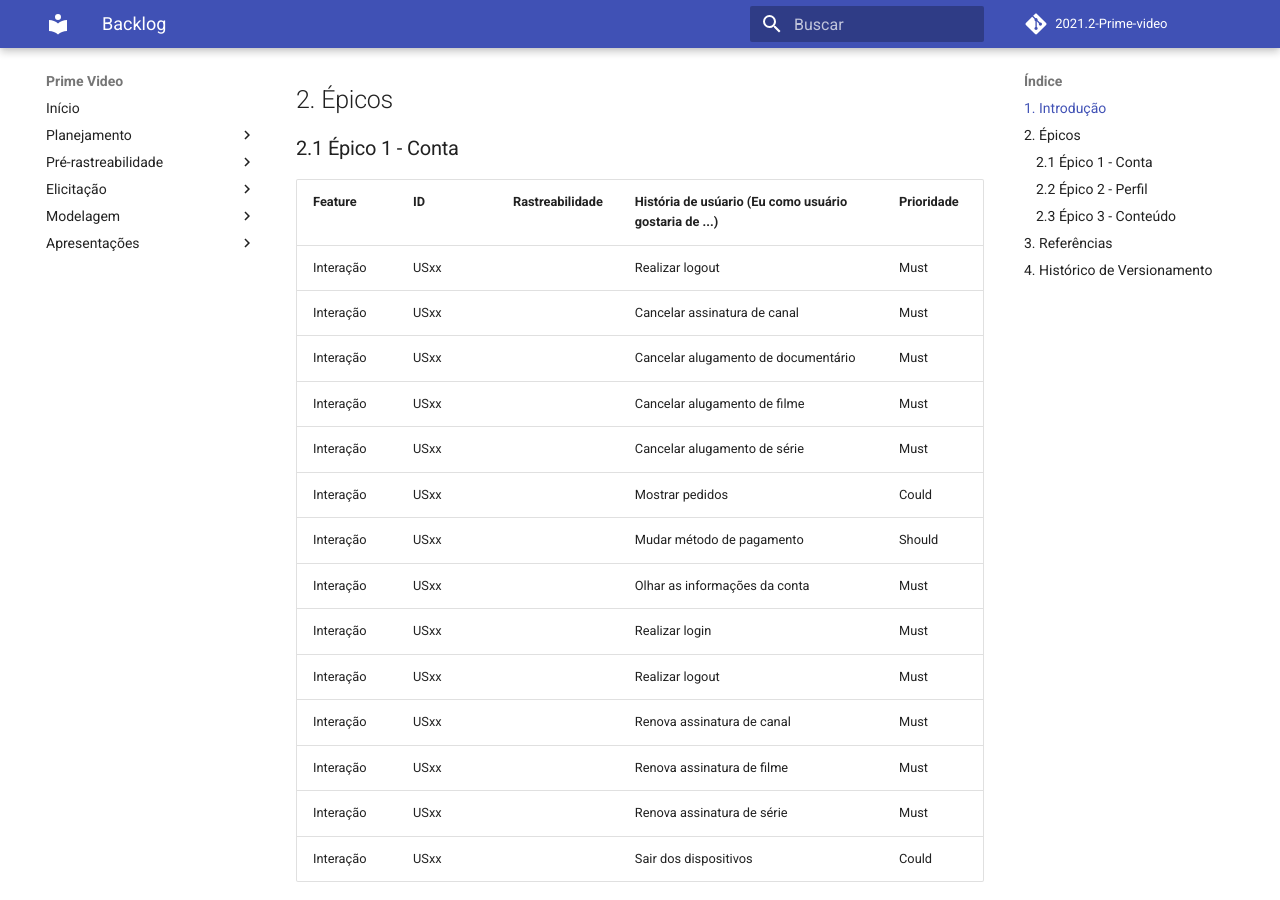
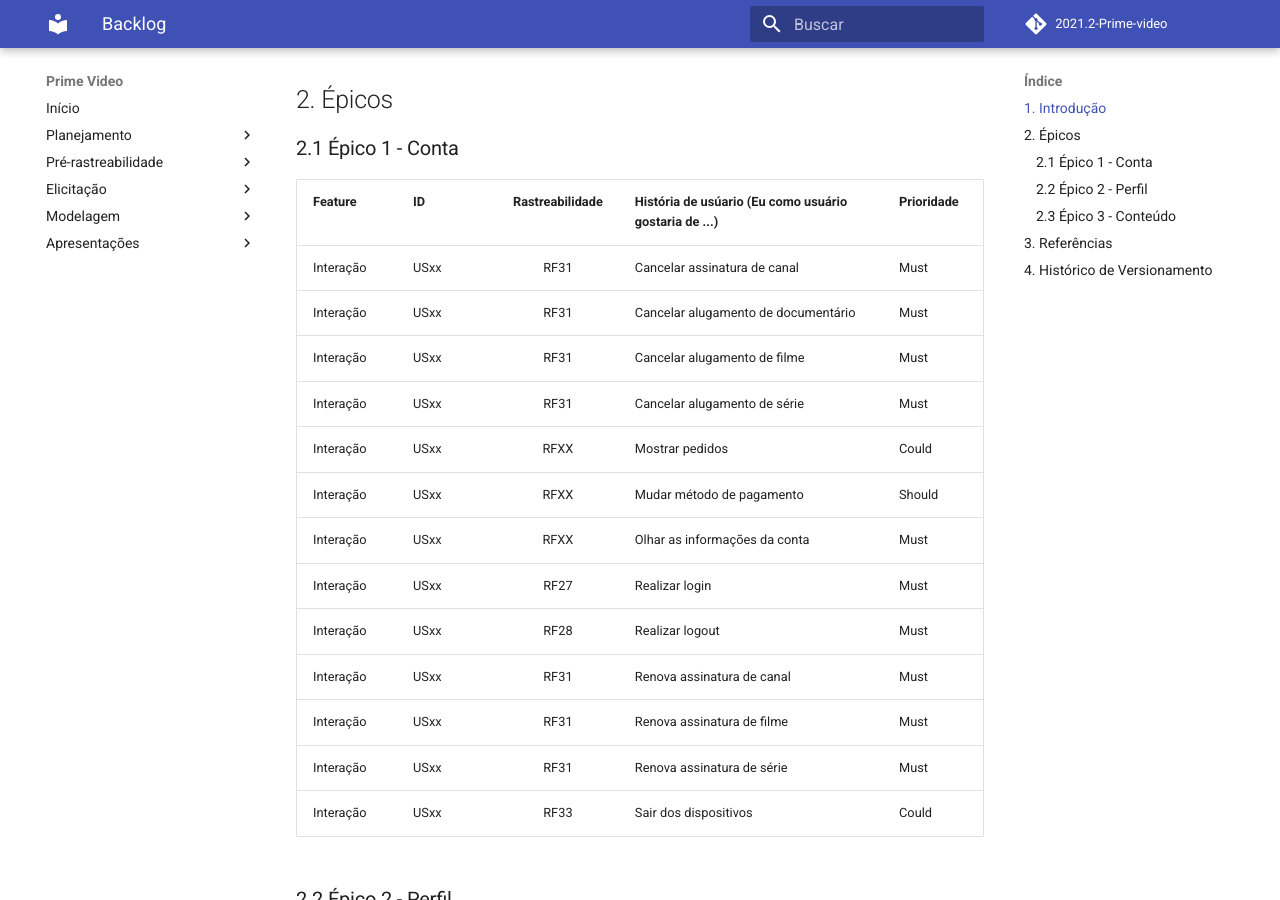
Before and after one commit to Requisitos-de-Software/2021.2-Prime-video, an MkDocs documentation site: the page built from docs/modelagem/agil/backlog.md, in a window 1280 px wide and 900 px high, scrolled down 317 px. Built offline with MkDocs 1.6.1 and Material for MkDocs 9.7.7, drawn with Linux system fonts in a browser that asks for light colours; comment, search, counter and statistics services are not loaded.

Commit message:
adicionado a rastreabilidade de conta

```diff
--- a/docs/modelagem/agil/backlog.md
+++ b/docs/modelagem/agil/backlog.md
@@ -10,20 +10,19 @@
 
 | Feature | ID | Rastreabilidade | História de usúario (Eu como usuário gostaria de ...) | Prioridade |
 | ------- | -- | :-------------: | ----------------------------------------------------- | ---------- |
-| Interação | USxx |               | Realizar logout| Must |
-| Interação | USxx |               | Cancelar assinatura de canal| Must |
-| Interação | USxx |               | Cancelar alugamento de documentário| Must  |
-| Interação | USxx |               | Cancelar alugamento de filme| Must |
-| Interação | USxx |               | Cancelar alugamento de série| Must |
-| Interação | USxx |               | Mostrar pedidos| Could |
-| Interação | USxx |               | Mudar método de pagamento | Should |
-| Interação | USxx |               | Olhar as informações da conta| Must |
-| Interação | USxx |               | Realizar login| Must |
-| Interação | USxx |               | Realizar logout| Must |
-| Interação | USxx |               | Renova assinatura de canal| Must |
-| Interação | USxx |               | Renova assinatura de filme| Must |
-| Interação | USxx |               | Renova assinatura de série| Must |
-| Interação | USxx |               | Sair dos dispositivos| Could |
+| Interação | USxx |   RF31    | Cancelar assinatura de canal| Must |
+| Interação | USxx |   RF31    | Cancelar alugamento de documentário| Must  |
+| Interação | USxx |   RF31    | Cancelar alugamento de filme| Must |
+| Interação | USxx |   RF31    | Cancelar alugamento de série| Must |
+| Interação | USxx |   RFXX    | Mostrar pedidos| Could |
+| Interação | USxx |   RFXX    | Mudar método de pagamento | Should |
+| Interação | USxx |   RFXX    | Olhar as informações da conta| Must |
+| Interação | USxx |   RF27    | Realizar login| Must |
+| Interação | USxx |   RF28    | Realizar logout| Must |
+| Interação | USxx |   RF31    | Renova assinatura de canal| Must |
+| Interação | USxx |   RF31    | Renova assinatura de filme| Must |
+| Interação | USxx |   RF31    | Renova assinatura de série| Must |
+| Interação | USxx |   RF33    | Sair dos dispositivos| Could |
 
 
 
```
